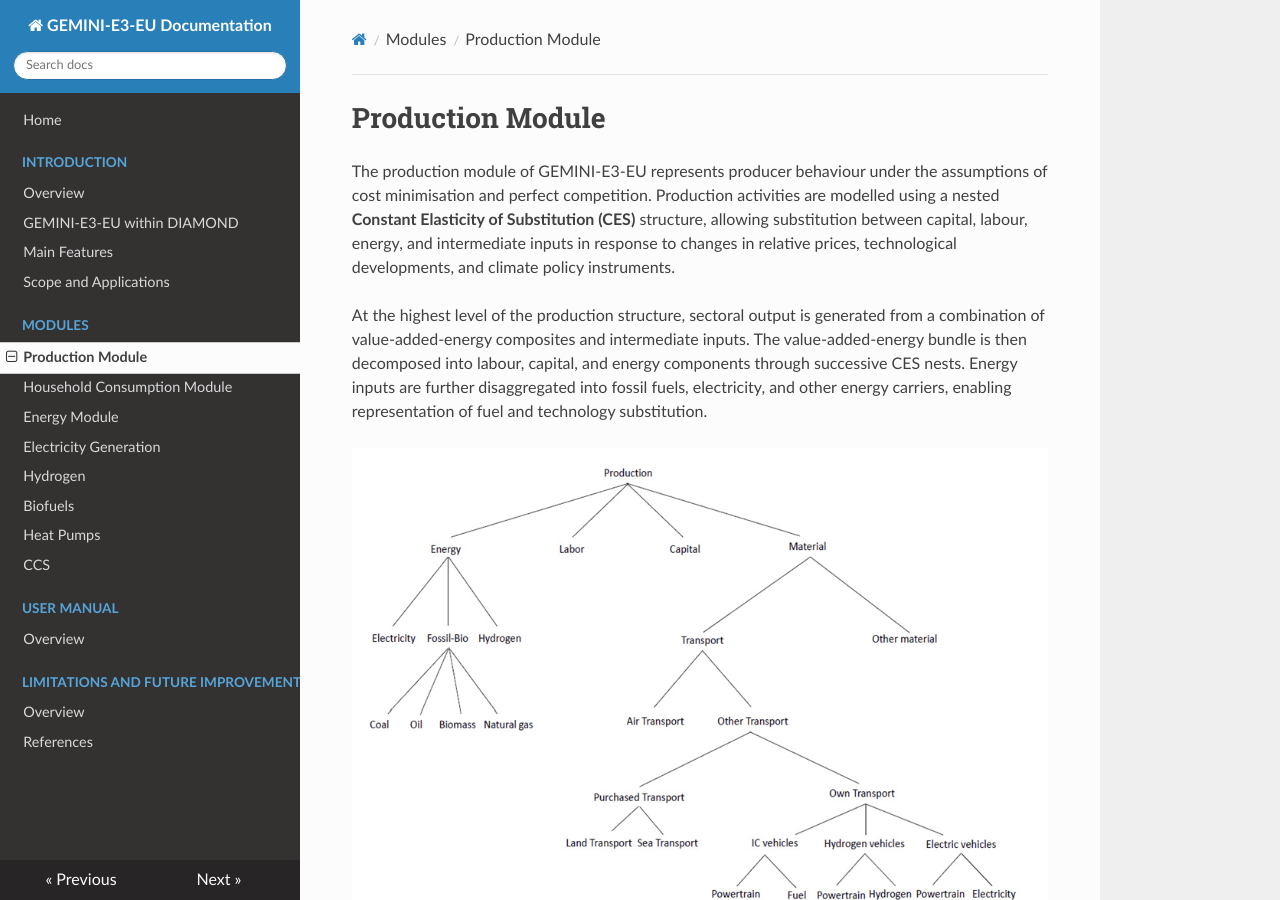
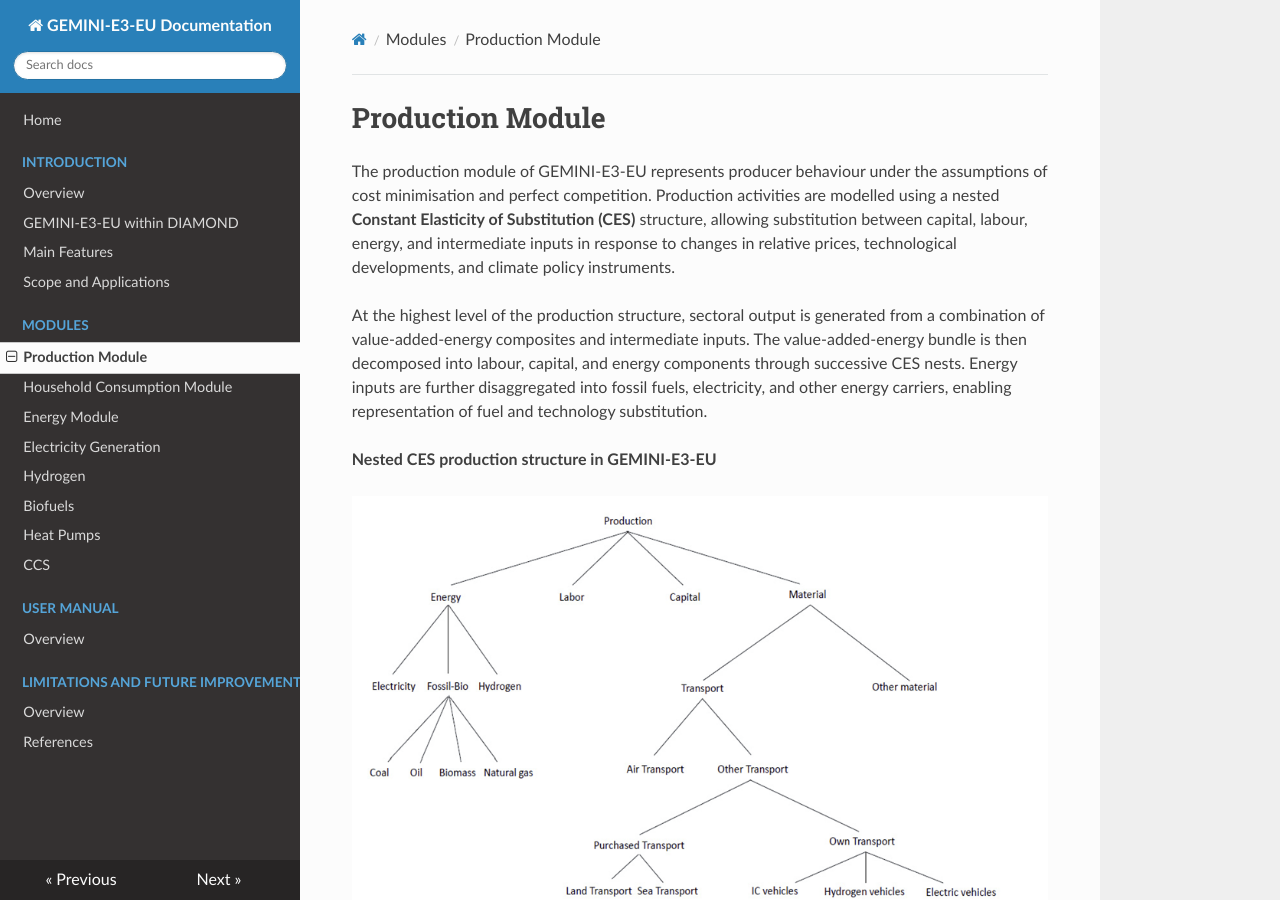
Before and after one commit to Perdana-Sigit/GEMINI-E3-EU, an MkDocs documentation site: the page built from docs/modules/production.md, in a window 1280 px wide and 900 px high. Built offline with MkDocs 1.6.1, drawn with Linux system fonts in a browser that asks for light colours; nearby versions of some CDN libraries.

Commit message:
Update production.md

```diff
--- a/docs/modules/production.md
+++ b/docs/modules/production.md
@@ -3,6 +3,8 @@
 The production module of GEMINI-E3-EU represents producer behaviour under the assumptions of cost minimisation and perfect competition. Production activities are modelled using a nested **Constant Elasticity of Substitution (CES)** structure, allowing substitution between capital, labour, energy, and intermediate inputs in response to changes in relative prices, technological developments, and climate policy instruments.
 
 At the highest level of the production structure, sectoral output is generated from a combination of value-added-energy composites and intermediate inputs. The value-added-energy bundle is then decomposed into labour, capital, and energy components through successive CES nests. Energy inputs are further disaggregated into fossil fuels, electricity, and other energy carriers, enabling representation of fuel and technology substitution.
+
+**Nested CES production structure in GEMINI-E3-EU**
 
 ![CES Structure](../Images/CESProd.png)
 
```
